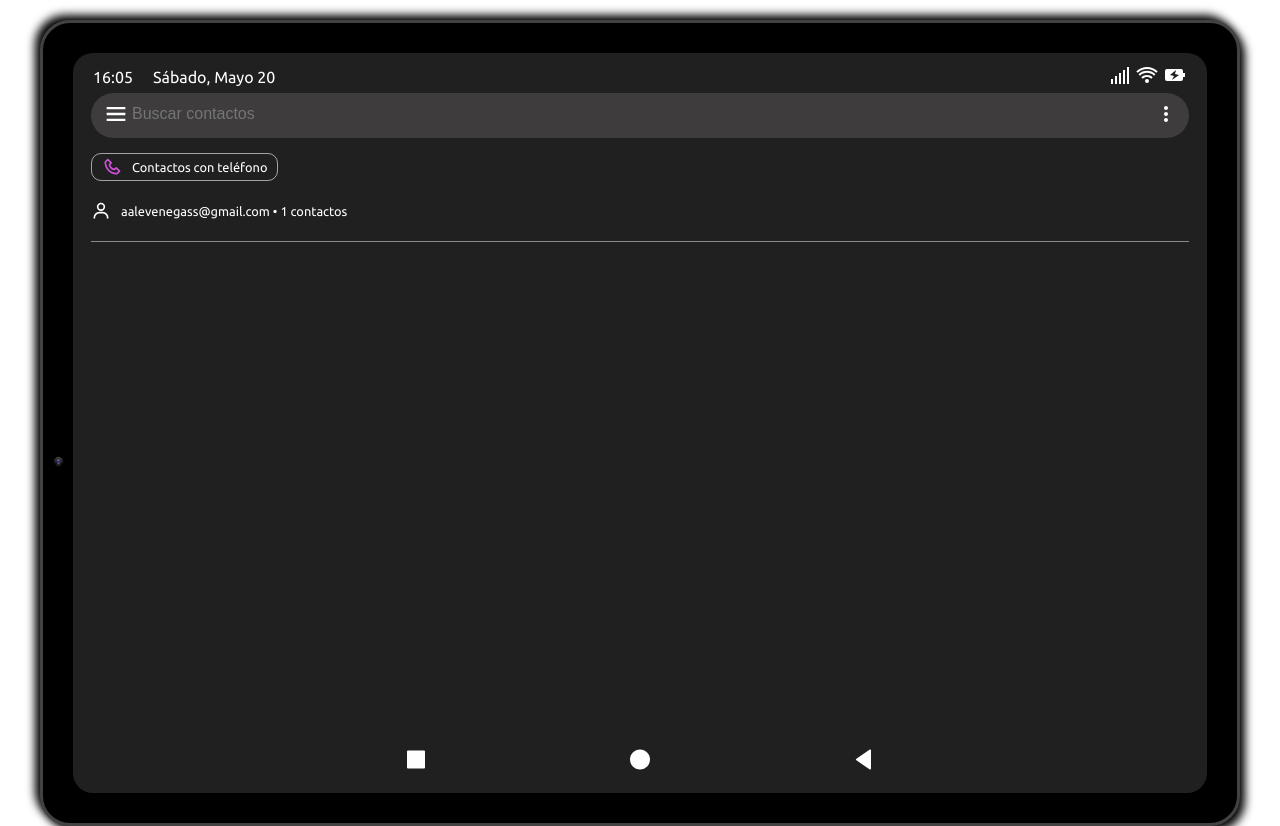
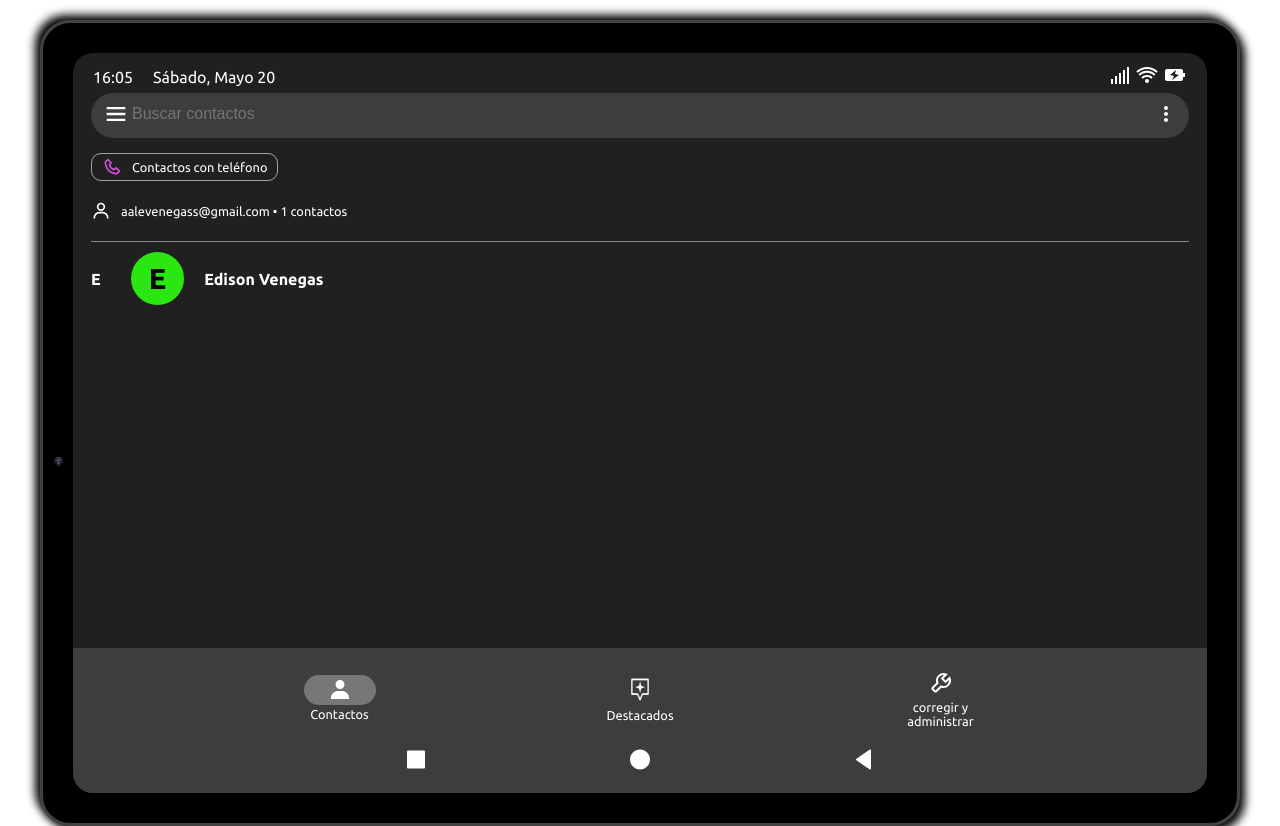
Before and after one commit to Edisonven/portafolio, a plain HTML site: page index.html in a window 1280 px wide. Drawn offline with Linux system fonts and the light colour scheme; files whose address does not match are found by name.

Commit message:
Terminando menu contactos

```diff
--- a/assets/css/styles.css
+++ b/assets/css/styles.css
@@ -316,6 +316,11 @@ body {
   height: 100%;
   z-index: 2;
   border-radius: 20px;
+  display: flex;
+  flex-direction: column;
+  justify-content: space-between;
+}
+.document__contact__header__container {
   padding: 40px 18px 10px;
 }
 .document__contact__header {
@@ -326,7 +331,7 @@ body {
   background-color: var(--backgoound-bars);
   border-radius: 30px;
 }
-.document__contact__menu{
+.document__contact__menu {
   display: flex;
   align-items: center;
   gap: 10px;
@@ -338,7 +343,7 @@ body {
   padding: 3px 10px;
   font-size: 0.8rem;
 }
-.document__contact__correo{
+.document__contact__correo {
   display: flex;
   align-items: center;
   color: var(--color-primario);
@@ -347,6 +352,53 @@ body {
   margin-top: 20px;
   border-bottom: 1px solid #ffffff7a;
   padding-bottom: 20px;
+}
+.document__contact__contact {
+  display: flex;
+  color: var(--color-primario);
+  gap: 20px;
+  align-items: center;
+  margin-top: 10px;
+}
+.document__contact__contact__text {
+  font-weight: var(--bold-weight);
+}
+.document__contact__contact__text--name {
+  color: var(--color-primario);
+  text-decoration: none;
+}
+.document__contact__contact__text--e {
+  font-size: 1.8rem;
+  background-color: #2ae611;
+  padding: 10px 18px;
+  border-radius: 50%;
+  color: var(--color--secundario);
+  margin-left: 10px;
+}
+.document__contact__menu__footer {
+  padding: 20px 0 65px 0;
+  background-color: var(--backgoound-bars);
+  border-radius: 0 0 20px 20px;
+  display: flex;
+  align-items: center;
+  justify-content: space-evenly;
+
+  font-size: 0.8rem;
+}
+.document__contact__menu__icon {
+  background-color: #777777;
+  padding: 3px 24px;
+  border-radius: 20px;
+}
+.document__contact__menu__icon--non-target {
+  padding: 3px 24px;
+}
+.contact__menu__footer__destacados,
+.contact__menu__footer__corregir,
+.contact__menu__footer__contacts {
+  color: var(--color-primario);
+  text-align: center;
+  width: max-content;
 }
 [placeholder="Buscar notas"] {
   background-color: transparent;
--- a/index.html
+++ b/index.html
@@ -217,6 +217,7 @@
                                     src="./assets/images/contacto.png" alt=""></a>
                             <p class="footer__document__text">Contactame!</p>
                             <div class="document__contact__container" id="contact">
+                                <div class="document__contact__header__container">
                                     <div class="document__contact__header">
                                         <div class="document__contact__search__bar">
                                             <img src="./assets/images/menu-2.svg" alt="">
@@ -235,6 +236,27 @@
                                     <div class="document__contact__correo">
                                         <img src="./assets/images/user.svg" alt="">
                                         <p>aalevenegass@gmail.com • 1 contactos</p>
+                                    </div>
+                                    <div class="document__contact__contact">
+                                        <p class="document__contact__contact__text">E</p>
+                                        <P class="document__contact__contact__text document__contact__contact__text--e">E</P>
+                                        <a href="" class="document__contact__contact__text document__contact__contact__text--name">Edison
+                                            Venegas</a>
+                                    </div>
+                                </div>
+                                <div class="document__contact__menu__footer">
+                                    <div class="contact__menu__footer__contacts">
+                                        <img class="document__contact__menu__icon" src="./assets/images/user-2.svg" alt="">
+                                        <p>Contactos</p>
+                                    </div>
+                                    <div class="contact__menu__footer__destacados">
+                                        <img class="document__contact__menu__icon--non-target" src="./assets/images/destacados.png" alt="">
+                                        <p>Destacados</p>
+                                    </div>
+                                    <div class="contact__menu__footer__corregir">
+                                        <img class="document__contact__menu__icon--non-target" src="./assets/images/wrench.svg" alt="">
+                                        <p>corregir y <br> administrar</p>
+                                    </div>
                                 </div>
                             </div>
                         </div>
```
Also changed, not shown: assets/images/destacados.png (added), assets/images/user-2.svg (added), assets/images/wrench.svg (added). Lines whose indentation alone changed are shown as unchanged.
